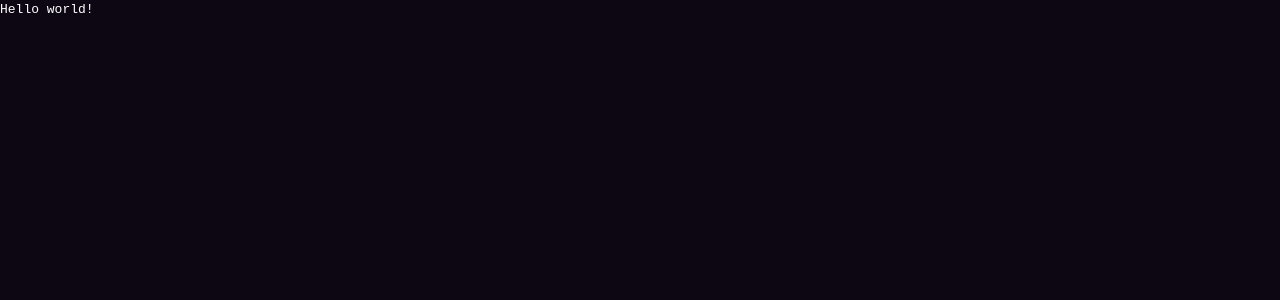
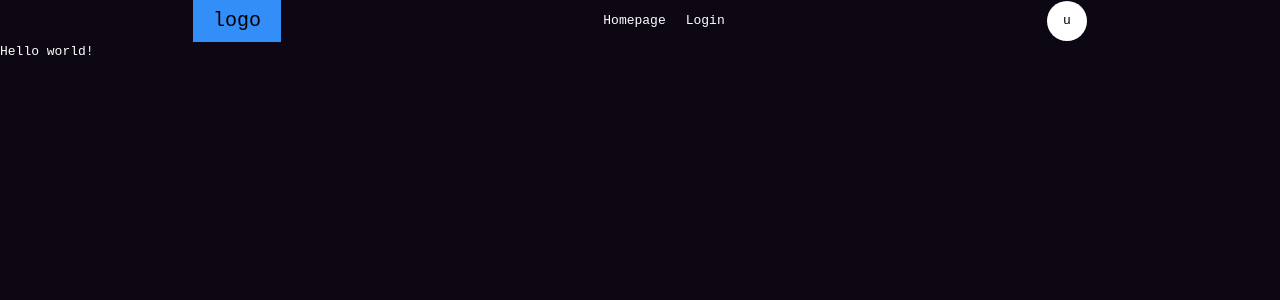
Before and after one commit to Russian-Gamedev-Arrising/frontend-application, a React (Vite) app: page / in a window 1280 px wide. Shown: the top 300 px of the page. Built offline with nearby package versions, Linux system fonts and the light colour scheme.

Commit message:
WEB-51 был вынужден перенести config из app/layout/default-layout в shared/config тк нельзя было импортировать из app в widgets по правилам FSD

```diff
--- a/src/app/app.tsx
+++ b/src/app/app.tsx
@@ -2,11 +2,14 @@ import { Routes, Route } from "react-router-dom"
 import { Homepage } from "@pages/home-page"
 
 import "./main.scss"
+import { DefaultConfig } from "./layout/default-layout/ui/default-layout"
 
 export function App() {
     return (
-        <Routes>
-            <Route path={"/"} element={<Homepage />} />
-        </Routes>
+        <DefaultConfig>
+            <Routes>
+                <Route path={"/"} element={<Homepage />} />
+            </Routes>
+        </DefaultConfig>
     )
 }
--- /dev/null
+++ b/src/app/layout/default-layout/index.ts
@@ -0,0 +1 @@
+export { DefaultConfig } from "./ui/default-layout"
--- /dev/null
+++ b/src/app/layout/default-layout/ui/default-layout.tsx
@@ -0,0 +1,14 @@
+import { Header } from "@widgets/header"
+
+type DefaultConfigProps = {
+    children: React.ReactNode
+}
+
+export function DefaultConfig({ children }: DefaultConfigProps) {
+    return (
+        <>
+            <Header />
+            <main>{children}</main>
+        </>
+    )
+}
--- a/src/main.tsx
+++ b/src/main.tsx
@@ -3,11 +3,15 @@ import ReactDOM from "react-dom/client"
 import { BrowserRouter } from "react-router-dom"
 import { App } from "@app/app"
 import "./main.scss"
+import { store } from "./app/store/store"
+import { Provider } from "react-redux"
 
 ReactDOM.createRoot(document.getElementById("root")!).render(
     <React.StrictMode>
-        <BrowserRouter>
-            <App />
-        </BrowserRouter>
+        <Provider store={store}>
+            <BrowserRouter>
+                <App />
+            </BrowserRouter>
+        </Provider>
     </React.StrictMode>
 )
--- /dev/null
+++ b/src/shared/config/navLinksConfig.ts
@@ -0,0 +1,15 @@
+export type LinkAttributes = {
+    textValue: string
+    link: string
+}
+
+export const navLinksConfig: LinkAttributes[] = [
+    {
+        textValue: "Homepage",
+        link: "/",
+    },
+    {
+        textValue: "Login",
+        link: "/login",
+    },
+]
--- /dev/null
+++ b/src/shared/lib/mapper/mapNavLinks.tsx
@@ -0,0 +1,10 @@
+import { Link } from "react-router-dom"
+import { LinkAttributes } from "../../config/navLinksConfig"
+
+export function mapNavLinks(navLinksConfig: LinkAttributes[]) {
+    return navLinksConfig.map((item, index) => (
+        <li key={index}>
+            <Link to={item.link}>{item.textValue}</Link>
+        </li>
+    ))
+}
--- /dev/null
+++ b/src/widgets/header/index.ts
@@ -0,0 +1 @@
+export { Header } from "./ui/header"
--- /dev/null
+++ b/src/widgets/header/ui/header.module.scss
@@ -0,0 +1,46 @@
+header {
+    display: flex;
+    justify-content: space-between;
+    padding: 0 193px;
+    align-items: center;
+}
+
+.logo {
+    display: flex;
+    color: #000;
+    font-weight: 500;
+    font-size: 20px;
+    line-height: 28px;
+    background-color: #338ef7;
+    text-align: center;
+    align-items: center;
+    padding: 7px 20px;
+}
+
+.nav ul {
+    display: flex;
+    list-style-type: none;
+    gap: 20px;
+}
+
+.nav ul li a {
+    color: #fff;
+    text-decoration: none;
+}
+
+.nav ul li a:hover {
+    color: #338ef7;
+    transition: 0.3s ease;
+}
+
+.user {
+    color: #000;
+    background-color: #fff;
+    width: 40px;
+    height: 40px;
+    border-radius: 50%;
+    display: flex;
+    text-align: center;
+    align-items: center;
+    justify-content: center;
+}
--- /dev/null
+++ b/src/widgets/header/ui/header.tsx
@@ -0,0 +1,17 @@
+import { mapNavLinks } from "@shared/lib/mapper/mapNavLinks"
+import { navLinksConfig } from "@shared/config/navLinksConfig"
+import classes from "./header.module.scss"
+
+export function Header() {
+    return (
+        <>
+            <header>
+                <div className={classes.logo}>logo</div>
+                <nav className={classes.nav}>
+                    <ul>{mapNavLinks(navLinksConfig)}</ul>
+                </nav>
+                <div className={classes.user}>u</div>
+            </header>
+        </>
+    )
+}
```
